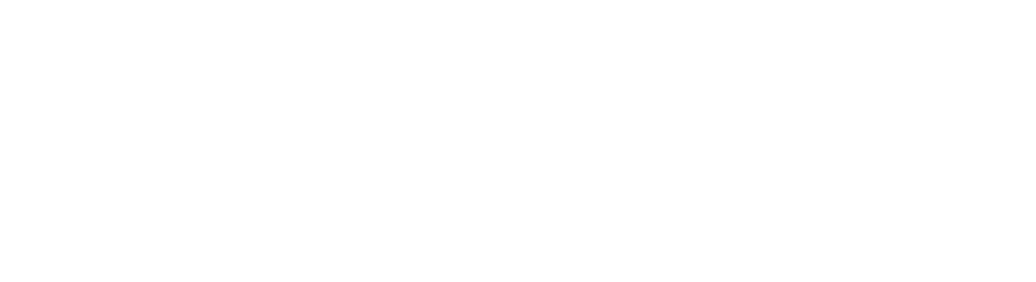
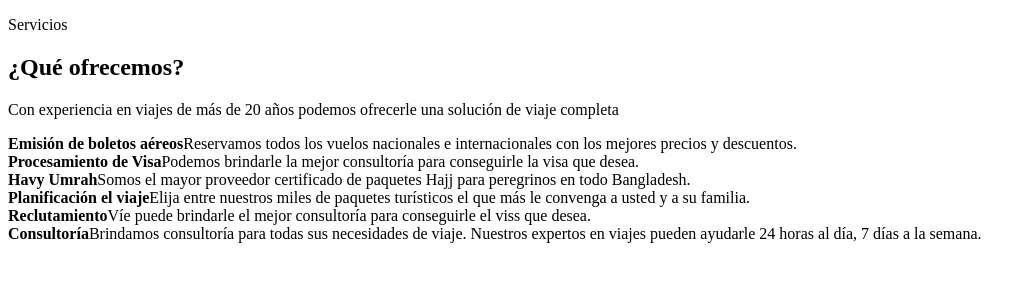
Before and after one commit to FatimaSofiaAguayo/image-based-web-segundoTPTP-, a plain HTML site: page index.html in a window 1280 px wide. Shown: the whole page, without its empty margins (0-1036 px from the left). Drawn offline with Linux system fonts and the light colour scheme.

Commit message:
realize textos en las estructuras en html

```diff
--- a/index.html
+++ b/index.html
@@ -6,17 +6,17 @@
     <title>ProyectoTP</title>
 </head>
 <body>
-    <section>
-        <p></p>
-        <h1></h1>
-        <p></p>
-        <section>
-            <div><img src="" alt=""></div>
-            <div><img src="" alt=""></div>
-            <div><img src="" alt=""></div>
-            <div><img src="" alt=""></div>
-            <div><img src="" alt=""></div>
-            <div><img src="" alt=""></div>
+    <section class="flex-conteiner">
+        <p class="form-p">Servicios</p>
+        <h1>¿Qué ofrecemos?</h1>
+        <p>Con experiencia en viajes de más de 20 años podemos ofrecerle una solución de viaje completa</p>
+        <section class="flex-container2">
+            <div class="flex-item item1"><img src="" alt=""><b>Emisión de boletos aéreos</b>Reservamos todos los vuelos nacionales e internacionales con los mejores precios y descuentos.</div>
+            <div class="flex-item item2"><img src="" alt=""><b>Procesamiento de Visa</b>Podemos brindarle la mejor consultoría para conseguirle la visa que desea.</div>
+            <div class="flex-item item3"><img src="" alt=""><b>Havy Umrah</b>Somos el mayor proveedor certificado de paquetes Hajj para peregrinos en todo Bangladesh.</div>
+            <div class="flex-item item4"><img src="" alt=""><b>Planificación el viaje</b>Elija entre nuestros miles de paquetes turísticos el que más le convenga a usted y a su familia.</div>
+            <div class="flex-item item5"><img src="" alt=""><b>Reclutamiento</b>Víe puede brindarle el mejor consultoría para conseguirle el viss que desea.</div>
+            <div class="flex-item item6"><img src="" alt=""><b>Consultoría</b>Brindamos consultoría para todas sus necesidades de viaje. Nuestros expertos en viajes pueden ayudarle 24 horas al día, 7 días a la semana.</div>
 
         </section>
     </section>
```
